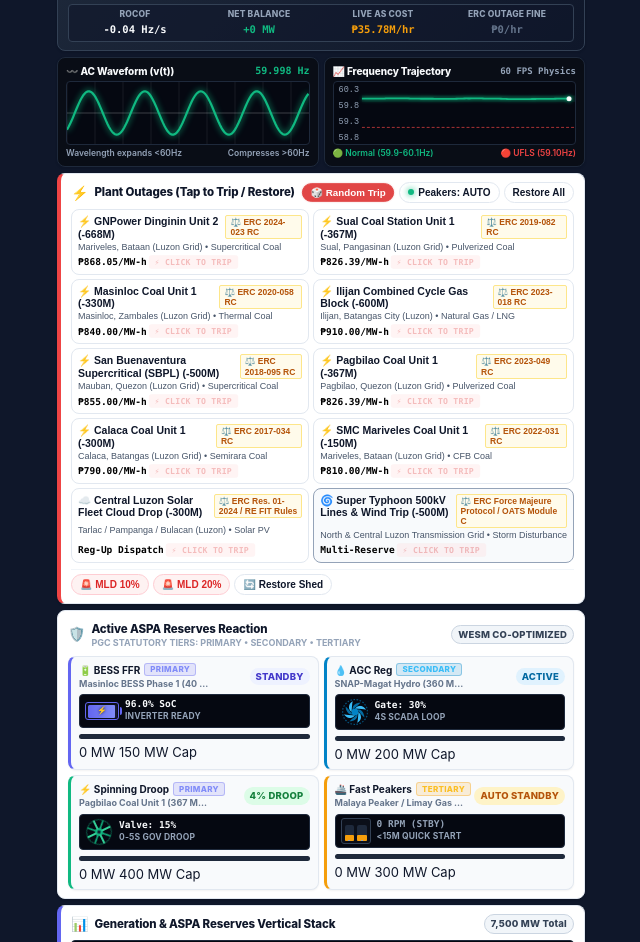
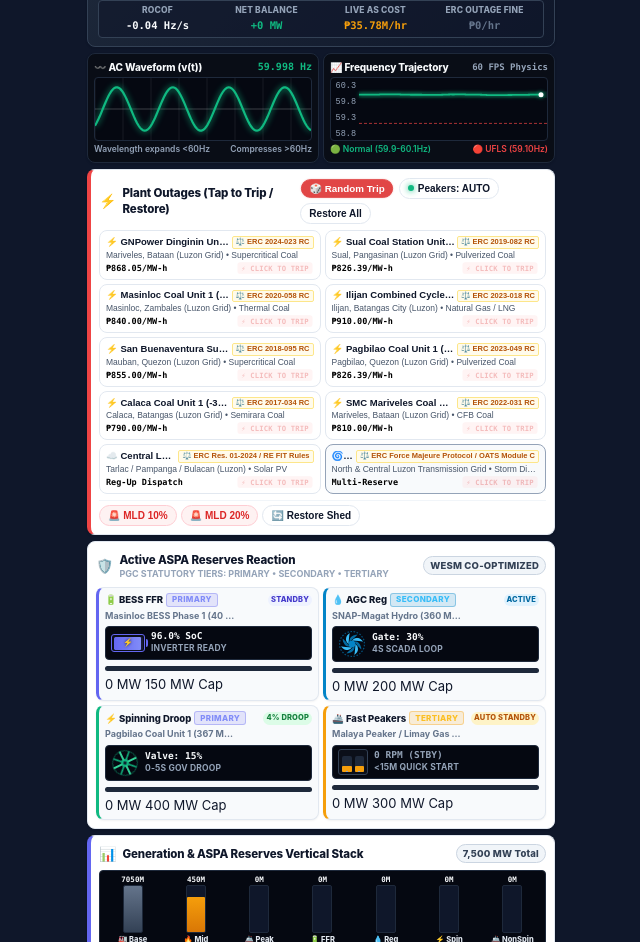
Before and after one commit to polyphase123/reserve, a plain HTML site: page index.html in a window 1280 px wide. Shown: the part 225-1167 px from the top of the page, without its empty margins (319-959 px from the left). Drawn offline with Linux system fonts and the light colour scheme.

Commit message:
Add files via upload

```diff
--- a/app.js
+++ b/app.js
@@ -165,7 +165,7 @@
 
       btn.innerHTML = `
         <div class="plant-btn-title">
-          <span>${plant.name} (-${plant.mw}M)</span>
+          <span class="plant-btn-name">${plant.name} (-${plant.mw}M)</span>
           <span class="btn-trip-erc-badge" title="View Official ERC Case" onclick="event.stopPropagation(); window.openPlantModal('${plant.id}');">
             ⚖️ ${shortDocket}
           </span>
--- a/index.html
+++ b/index.html
@@ -177,14 +177,14 @@
             <!-- Reserve 1: BESS FFR (Primary Reserve) -->
             <div class="res-mini-box res-ffr">
               <div class="res-mini-hdr">
-                <div>
-                  <div style="display: flex; align-items: center; gap: 4px;">
-                    <span>🔋 BESS FFR</span>
+                <div class="res-mini-hdr-top">
+                  <div class="res-mini-hdr-tags">
+                    <span class="res-mini-hdr-title">🔋 BESS FFR</span>
                     <span class="pgc-statutory-tag pgc-primary">PRIMARY</span>
                   </div>
-                  <div id="res-plant-name-ffr" class="res-specific-plant-name">Masinloc BESS Phase 1 (150 MW)</div>
+                  <span id="badge-ffr" class="badge badge-indigo">STANDBY</span>
                 </div>
-                <span id="badge-ffr" class="badge badge-indigo">STANDBY</span>
+                <div id="res-plant-name-ffr" class="res-specific-plant-name">Masinloc BESS Phase 1 (150 MW)</div>
               </div>
 
               <!-- Mini Animation Stage: Draining Battery & Inverter -->
@@ -216,14 +216,14 @@
             <!-- Reserve 2: AGC Regulation Hydro (Secondary Reserve) -->
             <div class="res-mini-box res-reg">
               <div class="res-mini-hdr">
-                <div>
-                  <div style="display: flex; align-items: center; gap: 4px;">
-                    <span>💧 AGC Reg</span>
+                <div class="res-mini-hdr-top">
+                  <div class="res-mini-hdr-tags">
+                    <span class="res-mini-hdr-title">💧 AGC Reg</span>
                     <span class="pgc-statutory-tag pgc-secondary">SECONDARY</span>
                   </div>
-                  <div id="res-plant-name-reg" class="res-specific-plant-name">SNAP-Magat Hydro (200 MW)</div>
+                  <span id="badge-reg" class="badge badge-blue">ACTIVE</span>
                 </div>
-                <span id="badge-reg" class="badge badge-blue">ACTIVE</span>
+                <div id="res-plant-name-reg" class="res-specific-plant-name">SNAP-Magat Hydro (200 MW)</div>
               </div>
 
               <!-- Mini Animation Stage: Rotating Francis Hydro Runner Turbine -->
@@ -264,14 +264,14 @@
             <!-- Reserve 3: Spinning Droop (Primary Reserve) -->
             <div class="res-mini-box res-spin">
               <div class="res-mini-hdr">
-                <div>
-                  <div style="display: flex; align-items: center; gap: 4px;">
-                    <span>⚡ Spinning Droop</span>
+                <div class="res-mini-hdr-top">
+                  <div class="res-mini-hdr-tags">
+                    <span class="res-mini-hdr-title">⚡ Spinning Droop</span>
                     <span class="pgc-statutory-tag pgc-primary">PRIMARY</span>
                   </div>
-                  <div id="res-plant-name-spin" class="res-specific-plant-name">Pagbilao Coal Unit 1 (400 MW)</div>
+                  <span id="badge-spin" class="badge badge-green">4% DROOP</span>
                 </div>
-                <span id="badge-spin" class="badge badge-green">4% DROOP</span>
+                <div id="res-plant-name-spin" class="res-specific-plant-name">Pagbilao Coal Unit 1 (400 MW)</div>
               </div>
 
               <!-- Mini Animation Stage: Rotating Steam Turbine Rotor -->
@@ -313,14 +313,14 @@
             <!-- Reserve 4: Non-Spin Peakers (Tertiary Reserve) -->
             <div class="res-mini-box res-nonspin">
               <div class="res-mini-hdr">
-                <div>
-                  <div style="display: flex; align-items: center; gap: 4px;">
-                    <span>🚢 Fast Peakers</span>
+                <div class="res-mini-hdr-top">
+                  <div class="res-mini-hdr-tags">
+                    <span class="res-mini-hdr-title">🚢 Fast Peakers</span>
                     <span class="pgc-statutory-tag pgc-tertiary">TERTIARY</span>
                   </div>
-                  <div id="res-plant-name-nonspin" class="res-specific-plant-name">Limay & Malaya Peakers (300 MW)</div>
+                  <span id="badge-nonspin" class="badge badge-amber">AUTO</span>
                 </div>
-                <span id="badge-nonspin" class="badge badge-amber">AUTO</span>
+                <div id="res-plant-name-nonspin" class="res-specific-plant-name">Limay & Malaya Peakers (300 MW)</div>
               </div>
 
               <!-- Mini Animation Stage: Twin Reciprocating Pistons with Sparks -->
--- a/styles.css
+++ b/styles.css
@@ -51,6 +51,7 @@
 
 html, body {
   width: 100%;
+  max-width: 100vw;
   min-height: 100%;
   background-color: var(--bg-app);
   color: var(--text-primary);
@@ -60,17 +61,20 @@
   -webkit-font-smoothing: antialiased;
   -moz-osx-font-smoothing: grayscale;
   overflow-x: hidden;
+  position: relative;
 }
 
 /* Mobile Application Shell */
 .mobile-app-shell {
   width: 100%;
-  max-width: 540px;
+  max-width: 480px;
   margin: 0 auto;
   padding: max(6px, env(safe-area-inset-top)) 6px max(16px, env(safe-area-inset-bottom)) 6px;
   display: flex;
   flex-direction: column;
   gap: 6px;
+  box-sizing: border-box;
+  overflow-x: hidden;
 }
 
 /* ==========================================================================
@@ -202,21 +206,26 @@
   padding: 3px;
   border-radius: var(--radius-sm);
   border: 1px solid #334155;
+  width: 100%;
+  box-sizing: border-box;
 }
 
 .btn-region-tab {
-  flex: 1;
+  flex: 1 1 0;
+  min-width: 0;
   background: transparent;
   border: none;
   color: #94A3B8;
-  font-size: 10.5px;
+  font-size: 10px;
   font-weight: 700;
-  padding: 6px 4px;
+  padding: 6px 2px;
   border-radius: 6px;
   cursor: pointer;
   text-align: center;
   transition: all 0.15s ease;
   white-space: nowrap;
+  overflow: hidden;
+  text-overflow: ellipsis;
 }
 
 .btn-region-tab.active-region {
@@ -235,17 +244,19 @@
   border: 1px solid #334155;
   overflow-x: auto;
   -webkit-overflow-scrolling: touch;
+  width: 100%;
+  box-sizing: border-box;
 }
 
 .nav-tab-btn {
-  flex: 1;
-  min-width: 75px;
+  flex: 1 1 0;
+  min-width: 68px;
   background: transparent;
   border: none;
   color: #CBD5E1;
-  font-size: 11px;
+  font-size: 10.5px;
   font-weight: 700;
-  padding: 8px 4px;
+  padding: 7px 2px;
   border-radius: 6px;
   cursor: pointer;
   white-space: nowrap;
@@ -266,9 +277,12 @@
   background: var(--bg-card);
   border: 1px solid var(--border-color);
   border-radius: var(--radius-sm);
-  padding: 8px 10px;
+  padding: 8px 8px;
   margin-bottom: 6px;
   box-shadow: var(--shadow-sm);
+  width: 100%;
+  box-sizing: border-box;
+  overflow: hidden;
 }
 
 .card-mini-header {
@@ -373,16 +387,22 @@
    ========================================================================== */
 .scope-grid-row {
   display: grid;
-  grid-template-columns: repeat(2, 1fr);
-  gap: 5px;
+  grid-template-columns: repeat(2, minmax(0, 1fr));
+  gap: 4px;
   margin-bottom: 6px;
+  width: 100%;
+  box-sizing: border-box;
 }
 
 .scope-instrument-card {
   background: #090D16;
   border: 1px solid #1E293B;
-  padding: 6px 8px;
+  padding: 6px 6px;
   margin-bottom: 0;
+  min-width: 0;
+  width: 100%;
+  box-sizing: border-box;
+  overflow: hidden;
 }
 
 .scope-card-header {
@@ -447,9 +467,11 @@
 
 .plant-trip-grid {
   display: grid;
-  grid-template-columns: repeat(2, 1fr);
+  grid-template-columns: repeat(2, minmax(0, 1fr));
   gap: 4px;
   margin-bottom: 6px;
+  width: 100%;
+  box-sizing: border-box;
 }
 
 .plant-btn {
@@ -464,6 +486,10 @@
   justify-content: space-between;
   min-height: 48px;
   transition: all 0.15s ease;
+  min-width: 0;
+  width: 100%;
+  box-sizing: border-box;
+  overflow: hidden;
 }
 
 .plant-btn:active {
@@ -488,59 +514,99 @@
 
 .plant-btn-title {
   display: flex;
-  align-items: flex-start;
+  align-items: center;
   justify-content: space-between;
-  gap: 4px;
-  font-size: 10.5px;
+  gap: 2px;
+  width: 100%;
+  min-width: 0;
+  line-height: 1.15;
+}
+
+.plant-btn-name {
+  flex: 1 1 auto;
+  min-width: 0;
+  font-size: 9.5px;
   font-weight: 800;
   color: var(--text-primary);
-  line-height: 1.2;
+  white-space: nowrap;
+  overflow: hidden;
+  text-overflow: ellipsis;
+}
+
+.btn-trip-erc-badge {
+  flex-shrink: 0;
+  background: #FFFBEB;
+  border: 1px solid #FDE68A;
+  color: #B45309;
+  font-size: 7.5px;
+  font-weight: 800;
+  padding: 1px 3px;
+  border-radius: 2px;
+  white-space: nowrap;
 }
 
 .plant-btn-sub {
-  font-size: 9px;
+  font-size: 8.5px;
   color: var(--text-secondary);
-  margin-top: 1.5px;
+  margin-top: 1px;
   white-space: nowrap;
   overflow: hidden;
   text-overflow: ellipsis;
+  width: 100%;
+  min-width: 0;
 }
 
 .plant-btn-rate {
   display: flex;
   align-items: center;
   justify-content: space-between;
-  margin-top: 3px;
-  font-size: 9.5px;
+  margin-top: 2px;
+  font-size: 8.5px;
   font-weight: 700;
   font-family: var(--font-mono);
+  width: 100%;
+  min-width: 0;
+  gap: 2px;
+}
+
+.plant-btn-rate span:first-child {
+  white-space: nowrap;
+  overflow: hidden;
+  text-overflow: ellipsis;
+  min-width: 0;
+  flex: 1 1 auto;
+  font-size: 8.5px;
 }
 
 .plant-trip-cta {
+  flex-shrink: 0;
   background: #DC2626;
   color: #FFFFFF;
   font-weight: 900;
-  font-size: 8.5px;
-  padding: 2px 6px;
+  font-size: 7.5px;
+  padding: 1.5px 4px;
   border-radius: 3px;
   display: inline-flex;
   align-items: center;
   gap: 2px;
-  letter-spacing: 0.03em;
+  letter-spacing: 0.02em;
+  white-space: nowrap;
   animation: blinkTripBadge 0.9s cubic-bezier(0.4, 0, 0.6, 1) infinite;
 }
 
 .plant-restore-cta {
+  flex-shrink: 0;
   background: #ECFDF5;
   color: #059669;
   font-weight: 800;
-  font-size: 8.5px;
-  padding: 2px 6px;
+  font-size: 7.5px;
+  padding: 1.5px 4px;
   border-radius: 3px;
   border: 1px solid #A7F3D0;
   display: inline-flex;
   align-items: center;
   gap: 2px;
+  white-space: nowrap;
 }
 
 @keyframes blinkTripBadge {
@@ -592,21 +658,13 @@
   }
 }
 
-.btn-trip-erc-badge {
-  background: #FFFBEB;
-  border: 1px solid #FDE68A;
-  color: #B45309;
-  font-size: 8.5px;
-  font-weight: 800;
-  padding: 1px 4px;
-  border-radius: 2px;
-}
-
 .quick-mld-row {
   display: flex;
   gap: 4px;
   padding-top: 4px;
   border-top: 1px solid var(--border-light);
+  width: 100%;
+  box-sizing: border-box;
 }
 
 /* ==========================================================================
@@ -614,19 +672,25 @@
    ========================================================================== */
 .reserves-quick-grid {
   display: grid;
-  grid-template-columns: repeat(2, 1fr);
-  gap: 5px;
+  grid-template-columns: repeat(2, minmax(0, 1fr));
+  gap: 4px;
+  width: 100%;
+  box-sizing: border-box;
 }
 
 .res-mini-box {
   background: var(--bg-subtle);
   border: 1px solid var(--border-color);
   border-radius: var(--radius-sm);
-  padding: 6px 8px;
+  padding: 5px 6px;
   display: flex;
   flex-direction: column;
   transition: all 0.15s ease;
   box-shadow: var(--shadow-xs);
+  min-width: 0;
+  width: 100%;
+  box-sizing: border-box;
+  overflow: hidden;
 }
 
 .res-mini-box.res-ffr {
@@ -647,11 +711,42 @@
 
 .res-mini-hdr {
   display: flex;
+  flex-direction: column;
+  gap: 2px;
+  width: 100%;
+  min-width: 0;
+  margin-bottom: 2px;
+}
+
+.res-mini-hdr-top {
+  display: flex;
   align-items: center;
   justify-content: space-between;
-  font-size: 10px;
-  font-weight: 700;
-  margin-bottom: 2px;
+  gap: 2px;
+  width: 100%;
+  min-width: 0;
+}
+
+.res-mini-hdr-tags {
+  display: flex;
+  align-items: center;
+  gap: 3px;
+  min-width: 0;
+  overflow: hidden;
+}
+
+.res-mini-hdr-title {
+  font-size: 9.5px;
+  font-weight: 800;
+  white-space: nowrap;
+  color: var(--text-primary);
+}
+
+.res-mini-hdr .badge {
+  font-size: 7.5px;
+  padding: 1px 3px;
+  flex-shrink: 0;
+  white-space: nowrap;
 }
 
 /* MINI ANIMATION STAGES */
@@ -976,35 +1071,41 @@
   display: flex;
   justify-content: space-between;
   align-items: flex-end;
-  gap: 3px;
+  gap: 2px;
   background: #050811;
   border: 1px solid #1E293B;
   border-radius: 4px;
-  padding: 6px 4px 4px 4px;
+  padding: 5px 2px 4px 2px;
   margin-top: 3px;
+  width: 100%;
+  box-sizing: border-box;
+  overflow: hidden;
 }
 
 .vert-col {
-  flex: 1;
+  flex: 1 1 0;
+  width: 0;
+  min-width: 0;
   display: flex;
   flex-direction: column;
   align-items: center;
-  gap: 2px;
-  min-width: 0;
+  gap: 1.5px;
+  box-sizing: border-box;
 }
 
 .vert-val {
   font-family: var(--font-mono);
-  font-size: 8.5px;
+  font-size: 7.5px;
   font-weight: 800;
   color: #F8FAFC;
   line-height: 1;
   white-space: nowrap;
+  text-align: center;
 }
 
 .vert-track {
   width: 100%;
-  max-width: 24px;
+  max-width: 20px;
   height: 48px;
   background: #0F172A;
   border: 1px solid #1E293B;
@@ -1014,6 +1115,7 @@
   flex-direction: column;
   justify-content: flex-end;
   overflow: hidden;
+  box-sizing: border-box;
 }
 
 .vert-fill {
@@ -1027,7 +1129,7 @@
 .bg-red { background: linear-gradient(180deg, #EF4444, #DC2626); }
 
 .vert-lbl {
-  font-size: 8.5px;
+  font-size: 7.5px;
   font-weight: 800;
   color: #E2E8F0;
   white-space: nowrap;
@@ -1039,7 +1141,7 @@
 }
 
 .vert-sub {
-  font-size: 7.5px;
+  font-size: 6.5px;
   color: #94A3B8;
   font-weight: 700;
   white-space: nowrap;
```
